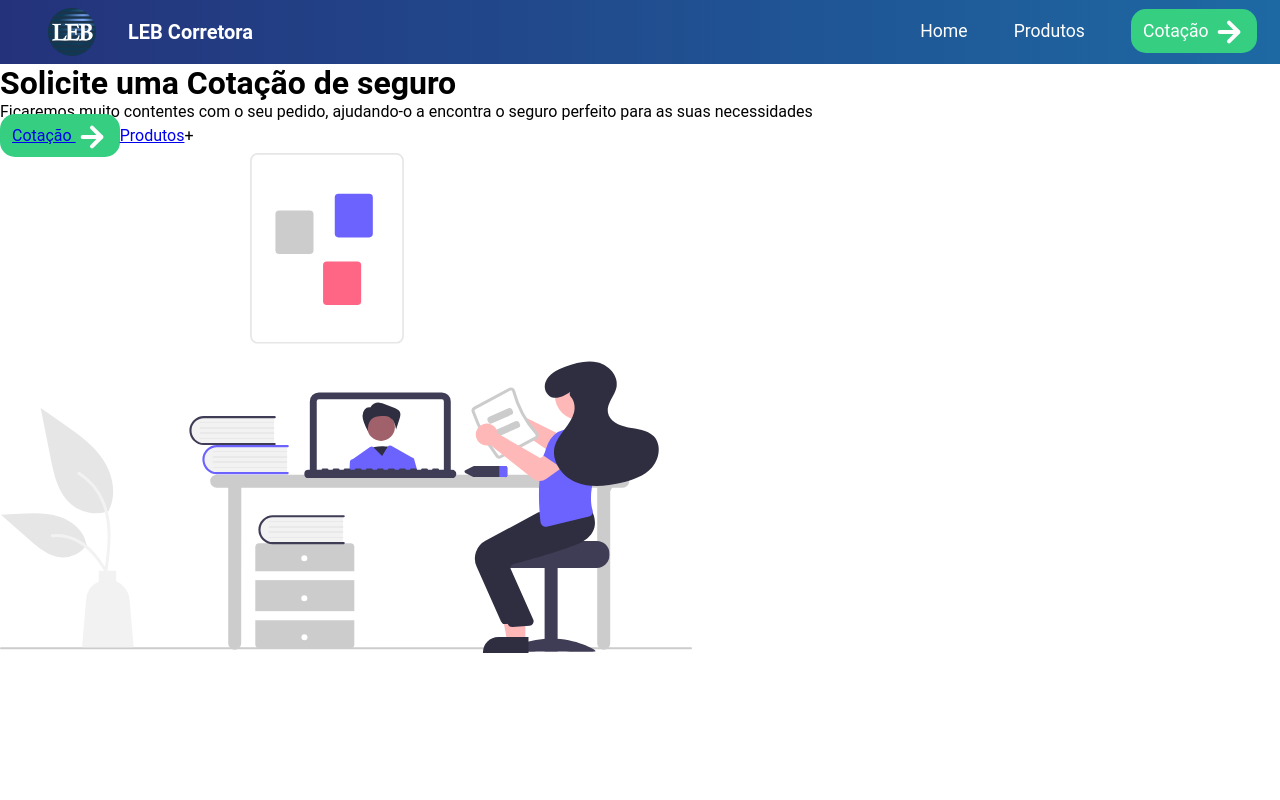
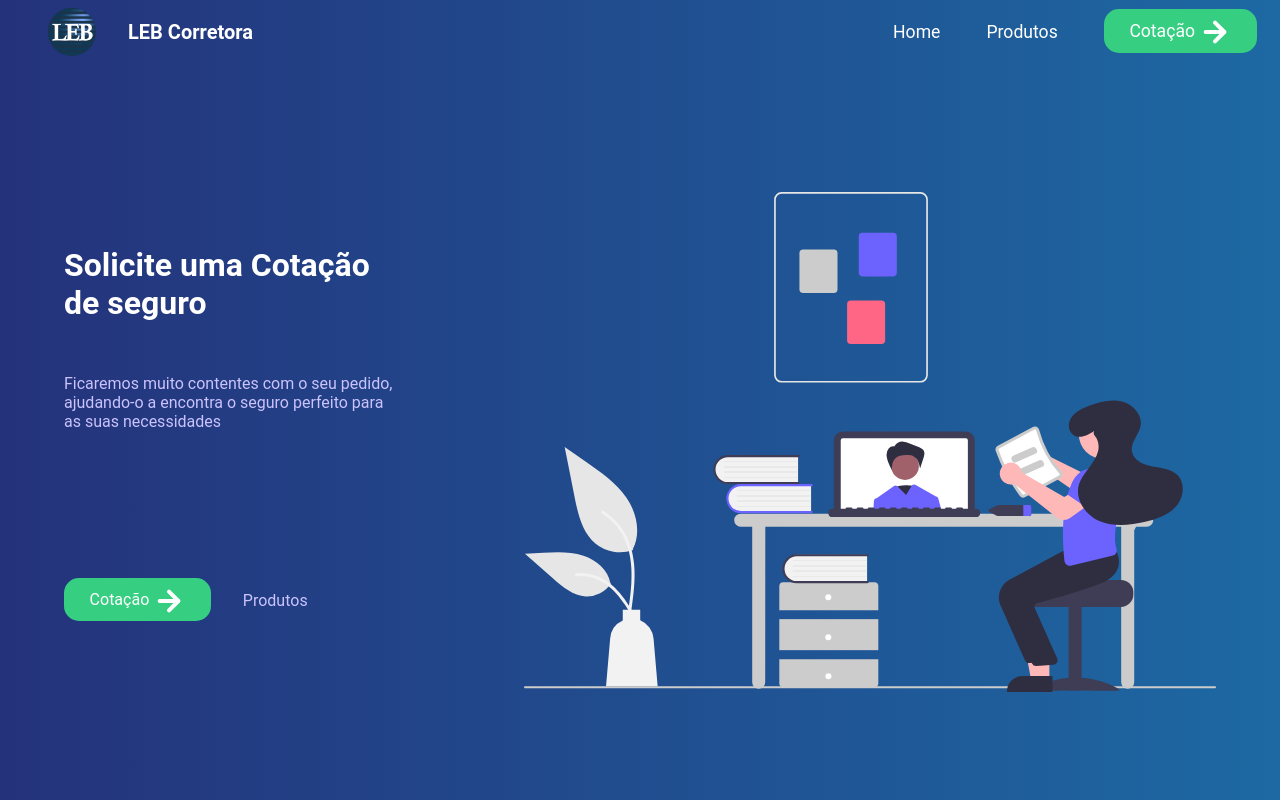
Before and after one commit to Eduardo443/leb_corretora_site, a React (Create React App) app: page / in a window 1280 px wide. Shown: the top 800 px of the page. Built offline with nearby package versions, Linux system fonts and the light colour scheme.

Commit message:
Refaturation

```diff
--- a/src/Components/Apresentation/index.jsx
+++ b/src/Components/Apresentation/index.jsx
@@ -1,21 +1,24 @@
 import React from 'react';
-import "./style.css"
+
+import { Container, InformText, Buttons, Ilustration } from './style.jsx'
 
 import PrimaryButton from '../PrimaryButton'
 import ilustration from '../../assets/imgs/Apresentation.svg'
 
 export default () => {
     return (
-    <div className="apresentation-container">
-        <div className="text-container">
-            <div className="text-apresentation">
+    <Container>
+        <InformText>
                 <h1>Solicite uma Cotação de seguro</h1>
                 <p>Ficaremos muito contentes com o seu pedido,  ajudando-o a encontra o seguro perfeito para as suas necessidades</p>
-                <PrimaryButton/>
-                <a href="../../Pages/products.jsx">Produtos</a>+
-            </div>
-        </div>
-        <img src={ilustration} alt="Apresentação"/>
-    </div>
+                <Buttons>
+                    <PrimaryButton/>
+                    <a href="../../Pages/products.jsx">Produtos</a>
+                </Buttons>
+        </InformText>
+        <Ilustration>
+            <img src={ilustration} alt="Apresentação"/>
+        </Ilustration>
+    </Container>
     )
 }
--- a/src/Components/Apresentation/style.css
+++ /dev/null
@@ -1,9 +0,0 @@
-.apresentation-container{
-    width: 100%;
-    height: 100vh;
-}
-
-@media(min-width: 1200px){
-    .apresentation-container{
-    }
-}
--- /dev/null
+++ b/src/Components/Apresentation/style.jsx
@@ -0,0 +1,58 @@
+import styled from 'styled-components'
+
+export const Container = styled.div`
+    width: 100%;
+    height: 95vh;
+
+    display: flex;
+    align-items: center;
+    justify-content: space-between;
+
+
+    background-color: #1D69A3;
+    background: linear-gradient(90deg, #24327B 0%, rgba(52, 78, 213, 0) 100%), #1D69A3;
+`;
+
+export const InformText = styled.div`
+
+    width: 35rem;
+    margin: 4rem;
+
+    h1 {
+        height: 8rem;
+        color: white;
+    }
+    p{
+        color: #CBC3FD;
+    }
+
+`;
+
+export const Buttons = styled.div`
+    margin-top: 8rem;
+
+    display: flex;
+    align-items: center;
+
+    > a{
+        text-decoration: none;
+        color: #CBC3FD;
+        margin: 2rem;
+    }
+`;
+
+export const Ilustration = styled.div`
+    margin: 4rem;
+`;
+
+
+
+// .apresentation-container{
+//     width: 100%;
+//     height: 100vh;
+// }
+
+// @media(min-width: 1200px){
+//     .apresentation-container{
+//     }
+// }
--- a/src/Components/Header/style.jsx
+++ b/src/Components/Header/style.jsx
@@ -41,6 +41,9 @@ export const LogoInfo = styled.div`
 export const PageButtons = styled.div`
     font-size: 1.1rem;
 
+    display: flex;
+    align-items: center;
+
     a{
         color: white;
         text-decoration: none;
--- a/src/Components/PrimaryButton/index.jsx
+++ b/src/Components/PrimaryButton/index.jsx
@@ -1,10 +1,12 @@
 import React from 'react'
 
 import arrow from "../../assets/imgs/arrow.svg"
-import './style.css'
+import { Container } from './style.jsx'
 
 export default () => {
    return (
-    <a className="primary-button"href="../pages/Cotation.jsx">Cotação <img src={arrow} alt="arrow"/></a>
+    <Container>
+        <a href="../../pages/Cotation.jsx"> Cotação <img src={arrow} alt="arrow"/></a>
+    </Container>
     );
 }
--- a/src/Components/PrimaryButton/style.css
+++ /dev/null
@@ -1,11 +0,0 @@
-.primary-button{
-    border-radius: 15px;
-
-    padding: 1.5vh;
-    background-color: #36CF82;
-}
-
-.primary-button > img{
-
-    vertical-align: middle;
-}
--- /dev/null
+++ b/src/Components/PrimaryButton/style.jsx
@@ -0,0 +1,18 @@
+import styled from 'styled-components'
+
+export const Container = styled.div`
+a{
+    border-radius: 15px;
+
+    padding: 1.5vh 2vw;;
+    background-color: #36CF82;
+
+    color: white;
+    text-decoration: none;
+}
+
+a > img{
+
+    vertical-align: middle;
+}
+`;
```
Also changed, not shown: 1 other file (tests, documents, lock files or other folders).
